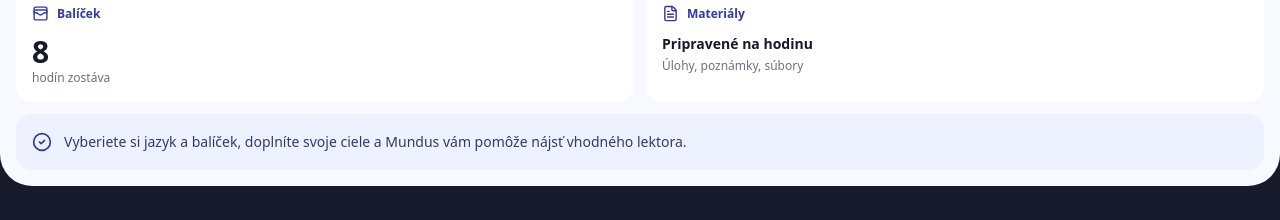
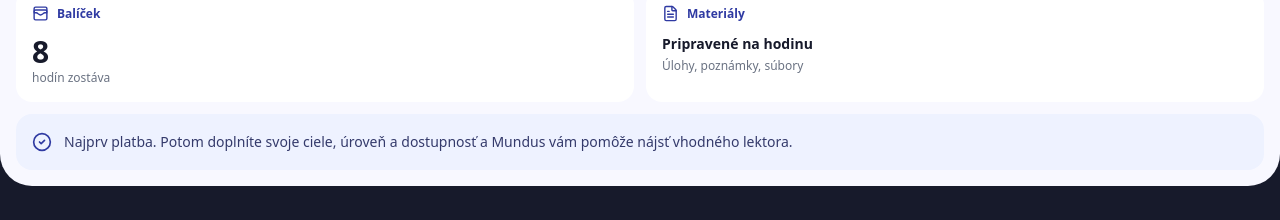
Before and after one commit to 505hits/mundus, a Next.js app: page / in a window 1280 px wide. Shown: the part 1240-1460 px from the top of the page. Built offline with nearby package versions, Linux system fonts and the light colour scheme; no server answers.

Commit message:
Restore pay-first strategy copy in hero

```diff
--- a/src/components/Hero.tsx
+++ b/src/components/Hero.tsx
@@ -68,7 +68,7 @@ export default function Hero(){
       </div>
 
       <div className="mt-3 flex items-center gap-3 rounded-2xl border border-[#DDE2FB] bg-[#EEF2FF] p-4">
-        <CheckCircle2 size={20} className="shrink-0 text-[#2F3AA2]"/><p className="text-sm leading-6 text-[#343A6B]">{sk?"Vyberiete si jazyk a balíček, doplníte svoje ciele a Mundus vám pomôže nájsť vhodného lektora.":"Choose your language and package, tell us your goals and Mundus helps match you with the right teacher."}</p>
+        <CheckCircle2 size={20} className="shrink-0 text-[#2F3AA2]"/><p className="text-sm leading-6 text-[#343A6B]">{sk?"Najprv platba. Potom doplníte svoje ciele, úroveň a dostupnosť a Mundus vám pomôže nájsť vhodného lektora.":"Payment comes first. Then tell us your goals, level and availability, and Mundus helps match you with the right teacher."}</p>
       </div>
     </div>
    </motion.div>
```
